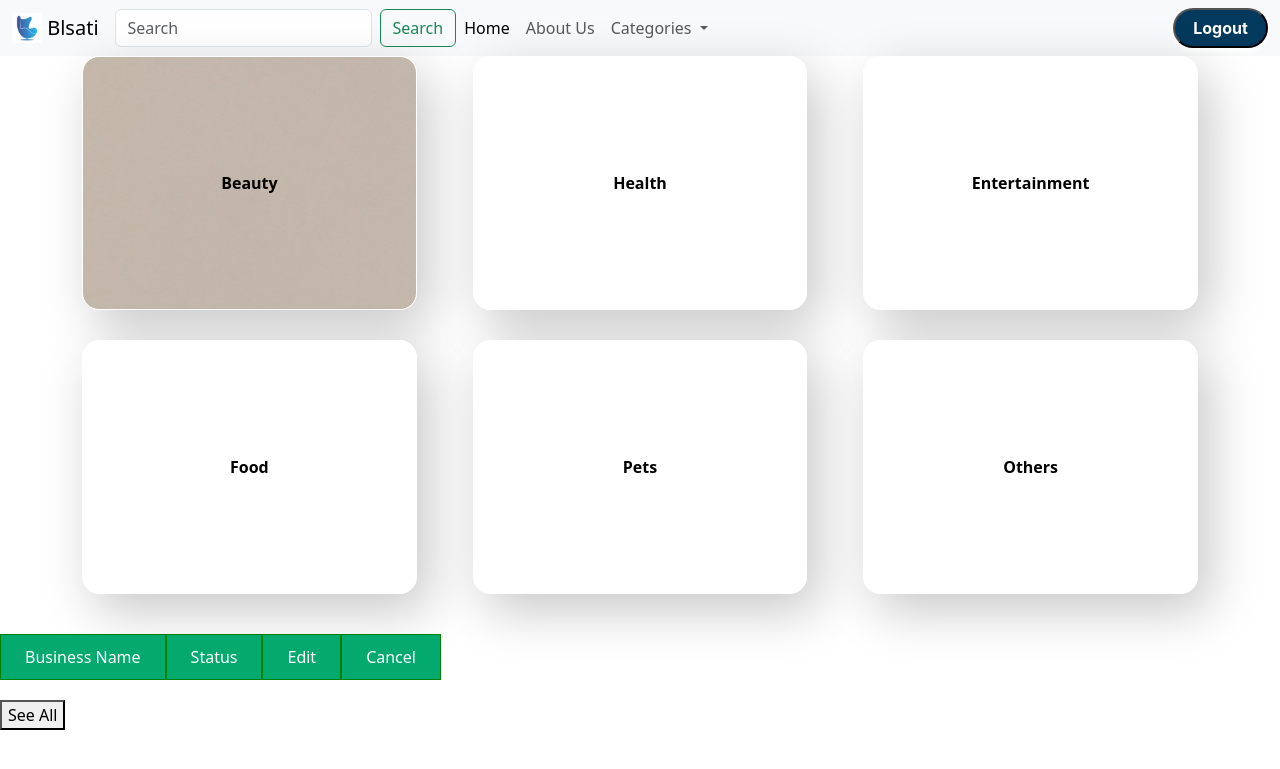
After one commit to MariemSo/RSVApp-Python, a Flask app: template flask_app/templates/mainPage_User.html in a window 1280 px wide. The commit adds this page. Shown: the top 769 px of the page. Run offline with Flask 3, Linux system fonts and the light colour scheme; the template is opened without the code that fills it, so the values that code supplies are empty.

Commit message:
MainPageUser

```diff
--- /dev/null
+++ b/flask_app/static/mainUser.css
@@ -0,0 +1,87 @@
+.logButton{
+    width: 95.02px;
+    height: 40px;
+    background: #04395E;
+    box-shadow: 0px 4px 4px;
+    border-radius: 49px;
+    font-family: 'Inter';
+    font-style: normal;
+    font-weight: 700;
+    font-size: 16px;
+    line-height: 19px;
+
+    color: #FFFFFF;
+}
+.container {
+    display: flex;
+    flex-wrap: wrap;
+    align-items: flex-start;
+    justify-content: space-between;
+    margin-bottom: 20px;
+  }
+
+.card {
+    box-sizing: border-box;
+    width: 190px;
+    height: 254px;
+    border: 1px solid white;
+    box-shadow: 12px 17px 51px rgba(0, 0, 0, 0.22);
+    backdrop-filter: blur(6px);
+    border-radius: 17px;
+    text-align: center;
+    cursor: pointer;
+    transition: all 0.5s;
+    display: flex;
+    flex-basis: 30%;
+    align-items: center;
+    justify-content: center;
+    user-select: none;
+    font-weight: bolder;
+    color: black;
+    width: calc(33.33% - 10px);
+    margin-bottom: 10px;
+  }
+  .card-row {
+    display: flex;
+    justify-content: space-between;
+    width: 100%;
+    margin-bottom: 20px;
+  }
+  .card:hover {
+    border: 1px solid black;
+    transform: scale(1.05);
+  }
+
+  .card:active {
+    transform: scale(0.95) rotateZ(1.7deg);
+  }
+
+  .card-row:last-child .card {
+    margin-bottom: 0;
+  }
+
+#beauty{
+    background-position: center;
+        background-size: cover;
+    background: url(./assets/wellness1.jpg) no-repeat;
+}
+
+.appointmentButtons {
+    display: flex;
+    margin-bottom: 20px;
+  }
+
+  .appointmentButtons button {
+    background-color: #04AA6D; /* Green background */
+    border: 1px solid green; /* Green border */
+    color: white; /* White text */
+    padding: 10px 24px; /* Some padding */
+    cursor: pointer; /* Pointer/hand icon */
+  }
+
+  .appointmentButtons .display-area {
+    background-color: #04AA6D; /* Green background */
+    border: 1px solid green; /* Green border */
+    color: white; /* White text */
+    padding: 10px 24px; /* Some padding */
+  }
--- a/flask_app/templates/Business_Form.html
+++ b/flask_app/templates/Business_Form.html
@@ -14,8 +14,10 @@
             <option value="">Entertainment</option>
             <option value="">Pets</option>
             <option value="">Food</option>
+            <option value="">Others</option>
         </select>
 
+        <label for=""></label>
     </form>
 </body>
 </html>
--- /dev/null
+++ b/flask_app/templates/mainPage_User.html
@@ -0,0 +1,91 @@
+<!DOCTYPE html>
+<html lang="en">
+  <head>
+    <meta charset="UTF-8" />
+    <meta name="viewport" content="width=device-width, initial-scale=1.0" />
+    <link href="https://cdn.jsdelivr.net/npm/bootstrap@5.3.0/dist/css/bootstrap.min.css" rel="stylesheet" integrity="sha384-9ndCyUaIbzAi2FUVXJi0CjmCapSmO7SnpJef0486qhLnuZ2cdeRhO02iuK6FUUVM" crossorigin="anonymous"/>
+    <script src="https://cdn.jsdelivr.net/npm/bootstrap@5.3.0/dist/js/bootstrap.bundle.min.js" integrity="sha384-geWF76RCwLtnZ8qwWowPQNguL3RmwHVBC9FhGdlKrxdiJJigb/j/68SIy3Te4Bkz" crossorigin="anonymous" ></script>
+    <link rel="stylesheet" href="../static/mainUser.css" />
+    <title>Main Page</title>
+  </head>
+  <body>
+    <!--------------------NavBar------------------ -->
+    <nav class="navbar navbar-expand-lg navbar-light bg-light">
+    <div class="container-fluid">
+        <!-- rightNav -->
+        <div>
+            <a class="navbar-brand" href="#">
+                <img src="/flask_app/static/assets/icon_logo.png" width="30" height="30" class="d-inline-block align-top" alt="">
+                Blsati
+              </a>
+        </div>
+
+        <form class="d-flex">
+          <input class="form-control me-2" type="search" placeholder="Search" aria-label="Search" />
+          <button class="btn btn-outline-success" type="submit"> Search </button>
+        </form>
+        <!-- leftNav -->
+        <div class="collapse navbar-collapse d-flex " id="navbarSupportedContent">
+            <ul class="navbar-nav me-auto mb-2 mb-lg-0">
+            <li class="nav-item">
+                <a class="nav-link active" aria-current="page" href="#">Home</a>
+            </li>
+            <li class="nav-item">
+                <a class="nav-link" href="#">About Us</a>
+            </li>
+            <li class="nav-item dropdown">
+                <a class="nav-link dropdown-toggle" href="#" id="navbarDropdown" role="button" data-bs-toggle="dropdown" aria-expanded="false">
+                Categories
+                </a>
+                <ul class="dropdown-menu" aria-labelledby="navbarDropdown">
+                <li><a class="dropdown-item" href="#">Beauty</a></li>
+                <li><a class="dropdown-item" href="#">Health</a></li>
+                <li><a class="dropdown-item" href="#">Entertainment</a></li>
+                <li><a class="dropdown-item" href="#">Pets</a></li>
+                <li><a class="dropdown-item" href="#">Food</a></li>
+                <li><a class="dropdown-item" href="#">Others</a></li>
+                </ul>
+            </li>
+            </ul>
+        </div>
+        <button class="logButton">Logout</button>
+    </div>
+    </nav>
+
+    <!-- Categories -->
+
+      <div class="container">
+        <div class="card-row">
+          <div id="beauty"class="card">
+            Beauty
+          </div>
+          <div class="card">
+            Health
+          </div>
+          <div class="card">
+            Entertainment
+          </div>
+        </div>
+        <div class="card-row">
+          <div class="card">
+            Food
+          </div>
+          <div class="card">
+            Pets
+          </div>
+          <div class="card">
+            Others
+          </div>
+        </div>
+      </div>
+
+    <!-- Appointments -->
+    <div class="appointmentButtons btn-group">
+      <div class="display-area">Business Name</div>
+      <button>Status</button>
+      <button>Edit</button>
+      <button>Cancel</button>
+    </div>
+    <button>See All</button>
+  </body>
+</html>
```
Also changed, not shown: flask_app/static/style.css (+3 -107 lines), flask_app/templates/index.html (+159 -82 lines), flask_app/static/assets/index_2.jpg, flask_app/static/assets/wellness.jpg (added), flask_app/static/assets/wellness1.jpg (added).
